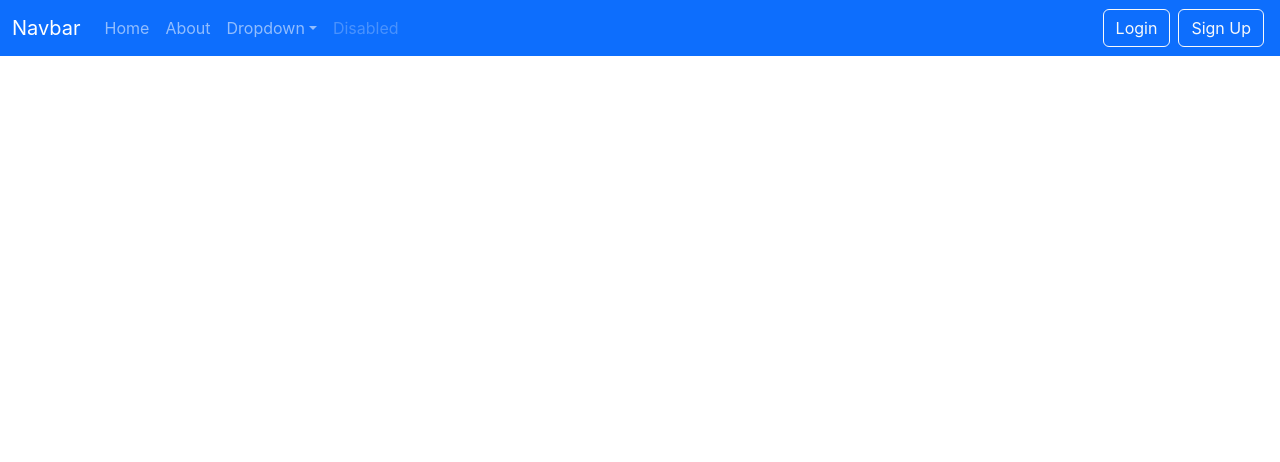
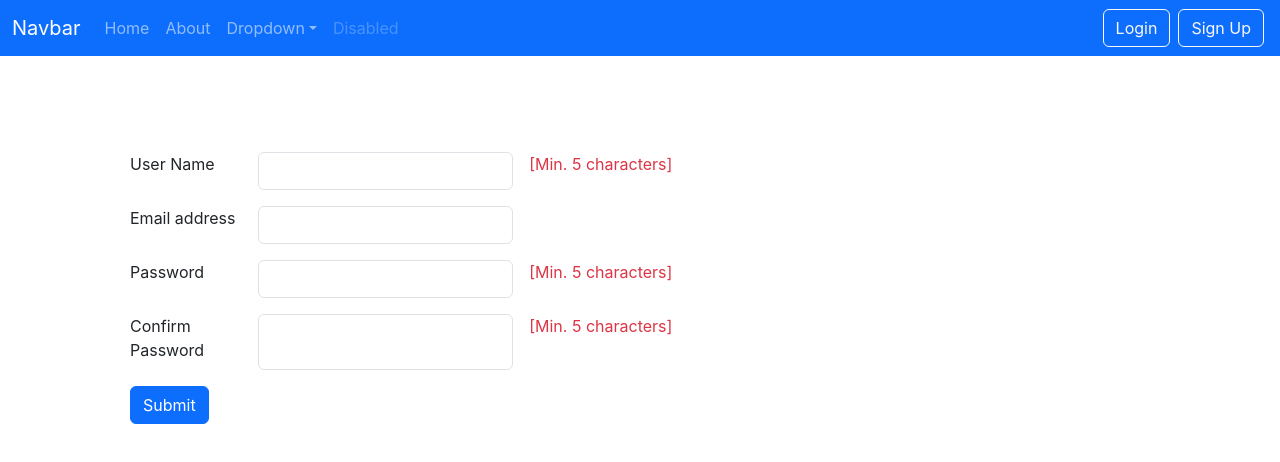
Before and after one commit to aryangupta0001/notescloud, a React (Create React App) app: page /signup in a window 1280 px wide. Shown: the top 462 px of the page. Built offline with nearby package versions, Linux system fonts and the light colour scheme.

Commit message:
signup page added

```diff
--- a/src/components/Login.js
+++ b/src/components/Login.js
@@ -1,11 +1,12 @@
-import React, { useContext, useState } from 'react'
-import noteContext from '../context/notes/noteContext'
+import React, { useState } from 'react';
+import { useNavigate } from "react-router-dom";
 
 const Login = () => {
 
     const [credentials, setCred] = useState({ email: "", password: "" });
-    const context = useContext(noteContext);
-    const { userLogin } = context;
+    const navigate = useNavigate();
+
+    const HOST = "http://127.0.0.1:5000";
 
     const onChange = (e) => {
         setCred({ ...credentials, [e.target.name]: e.target.value });
@@ -14,7 +15,27 @@ const Login = () => {
 
     const handleOnSubmit = async (e) => {
         e.preventDefault();
-        userLogin(credentials.email, credentials.password);
+
+        const response = await fetch(`${HOST}/api/auth/userlogin`, {
+
+            method: "POST",
+            headers: {
+                "Content-Type": "application/json"
+            },
+
+            body: JSON.stringify({ email: credentials.email, password: credentials.password })
+        });
+
+        const json = await response.json();
+
+        if (json.success) {
+            localStorage.setItem("token", json.authtoken);
+        }
+        else {
+            alert("Invalid Credentials")
+            navigate("/login");
+        }
+        console.log(json);
     }
 
     return (
--- a/src/components/Signup.js
+++ b/src/components/Signup.js
@@ -1,10 +1,79 @@
-import React from 'react'
+import React, { useState } from 'react';
+import { useNavigate } from "react-router-dom";
+
 
 const Signup = () => {
+  const HOST = "http://127.0.0.1:5000";
+
+  const [credentials, setCred] = useState({ username: "", email: "", password: "", cnfpassword: "" });
+
+  const navigate = useNavigate();
+
+  const onChange = (e) => {
+    setCred({ ...credentials, [e.target.name]: e.target.value });
+  }
+
+
+
+
+  const handleOnSubmit = async (e) => {
+    e.preventDefault();
+
+    const { username, email, password } = credentials;
+
+    const response = await fetch(`${HOST}/api/auth/createuser`, {
+
+      method: "POST",
+      headers: {
+        "Content-Type": "application/json"
+      },
+
+      body: JSON.stringify({ username, email, password })
+    });
+
+    const json = await response.json();
+
+    if (json.success) {
+      localStorage.setItem("token", json.authtoken);
+    }
+    else {
+      alert(json.error);
+      navigate("/signup");
+    }
+    console.log(json);
+  }
+
+
   return (
-    <div>
+    <div className='container my-5'>
+      <form onSubmit={handleOnSubmit}>
+        <div className='p-5'>
+          <div className="mb-3 d-flex">
+            <label htmlFor="name" className="form-label" style={{ width: "11%" }}>User Name</label>
+            <input type="text" className="form-control w-25 mx-3" id="name" name="username" aria-describedby="username" value={credentials.username} onChange={onChange} />
+            <span className={`${credentials.username.length >= 5 && 'd-none'} text-danger`}>[Min. 5 characters]</span>
 
-    </div>
+          </div>
+          <div className="mb-3 d-flex">
+            <label htmlFor="email" className="form-label" style={{ width: "11%" }}>Email address</label>
+            <input type="email" className="form-control w-25 mx-3" id="email" name="email" aria-describedby="emailHelp" value={credentials.email} onChange={onChange} />
+          </div>
+          <div className="mb-3 d-flex">
+            <label htmlFor="password" className="form-label" style={{ width: "11%" }}>Password</label>
+            <input type="password" className="form-control w-25 mx-3" id="password" name='password' value={credentials.password} onChange={onChange} />
+            <span className={`${credentials.password.length >= 5 && 'd-none'} text-danger`}>[Min. 5 characters]</span>
+
+          </div>
+          <div className="mb-3 d-flex">
+            <label htmlFor="password" className="form-label" style={{ width: "11%" }}>Confirm Password</label>
+            <input type="password" className="form-control w-25 mx-3" id="cnfpassword" name='cnfpassword' value={credentials.cnfpassword} onChange={onChange} />
+            <span className={`${credentials.cnfpassword.length >= 5 && 'd-none'} text-danger`}>[Min. 5 characters]</span>
+            <span className={`${credentials.password===credentials.cnfpassword && "d-none"} text-danger`}>&emsp;[Password & Confirm Password do not match]</span>
+          </div>
+          <button type="submit" className="btn btn-primary">Submit</button>
+        </div>
+      </form>
+    </div >
   )
 }
 
--- a/src/context/notes/NoteState.js
+++ b/src/context/notes/NoteState.js
@@ -1,5 +1,6 @@
 import { useState } from "react"
 import noteContext from "./noteContext"
+
 
 const NoteState = (props) => {
 
@@ -8,7 +9,7 @@ const NoteState = (props) => {
     let initialNotes = [];
 
     const [notes, setNotes] = useState(initialNotes);
-    const [alert, setAlert] = useState(null);
+    const [alertObj, setAlert] = useState(null);
 
 
 
@@ -125,6 +126,7 @@ const NoteState = (props) => {
     // User Login & Authentication :-
 
     const userLogin = async (email, password) => {
+
         const response = await fetch(`${HOST}/api/auth/userlogin`, {
 
             method: "POST",
@@ -137,13 +139,19 @@ const NoteState = (props) => {
 
         const json = await response.json();
 
+        if (json.success) {
+            localStorage.setItem("token", json.authtoken);
+        }
+        else{
+            alert("Invalid Credentials")
+        }
         console.log(json);
 
     }
 
 
     return (
-        <noteContext.Provider value={{ notes, addNote, editNote, deleteNote, fetchNotes, showAlert, alert, userLogin }}>
+        <noteContext.Provider value={{ notes, addNote, editNote, deleteNote, fetchNotes, showAlert, alertObj, userLogin }}>
             {props.children}
         </noteContext.Provider>
     )
```
Also changed, not shown: src/context/notes/noteContext.js (line endings or trailing spaces), 1 other file (tests, documents, lock files or other folders).
